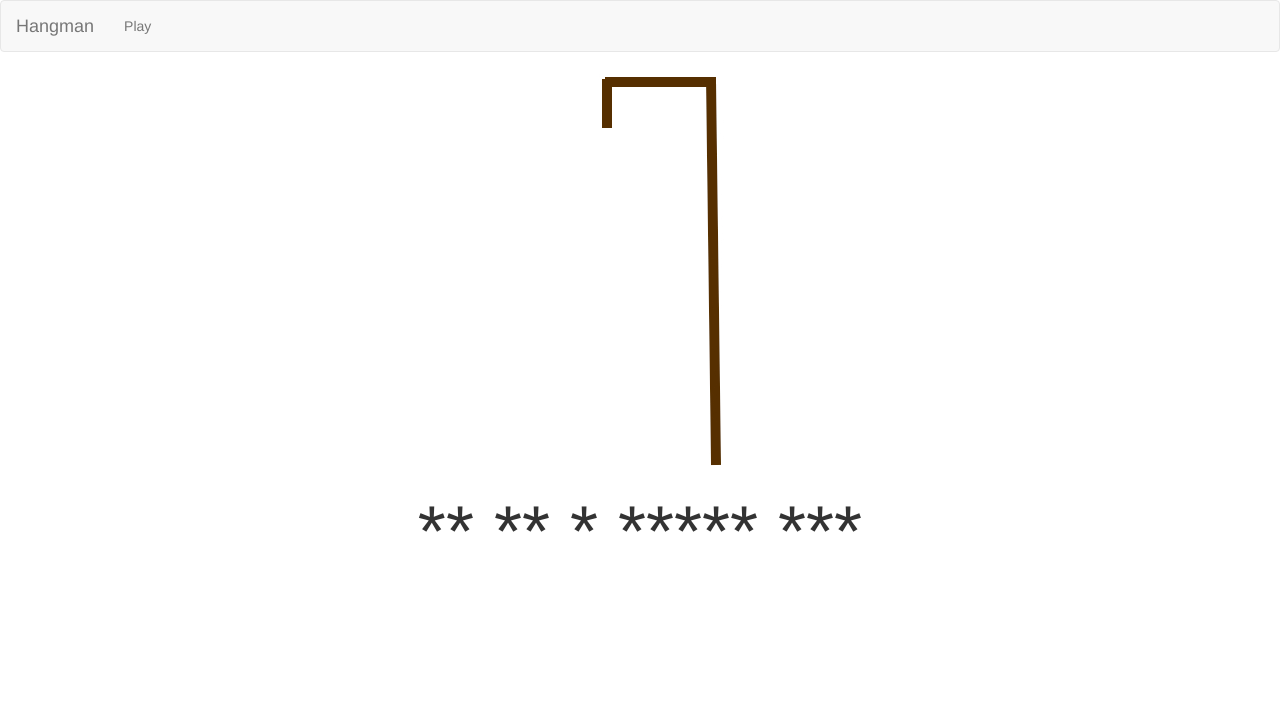
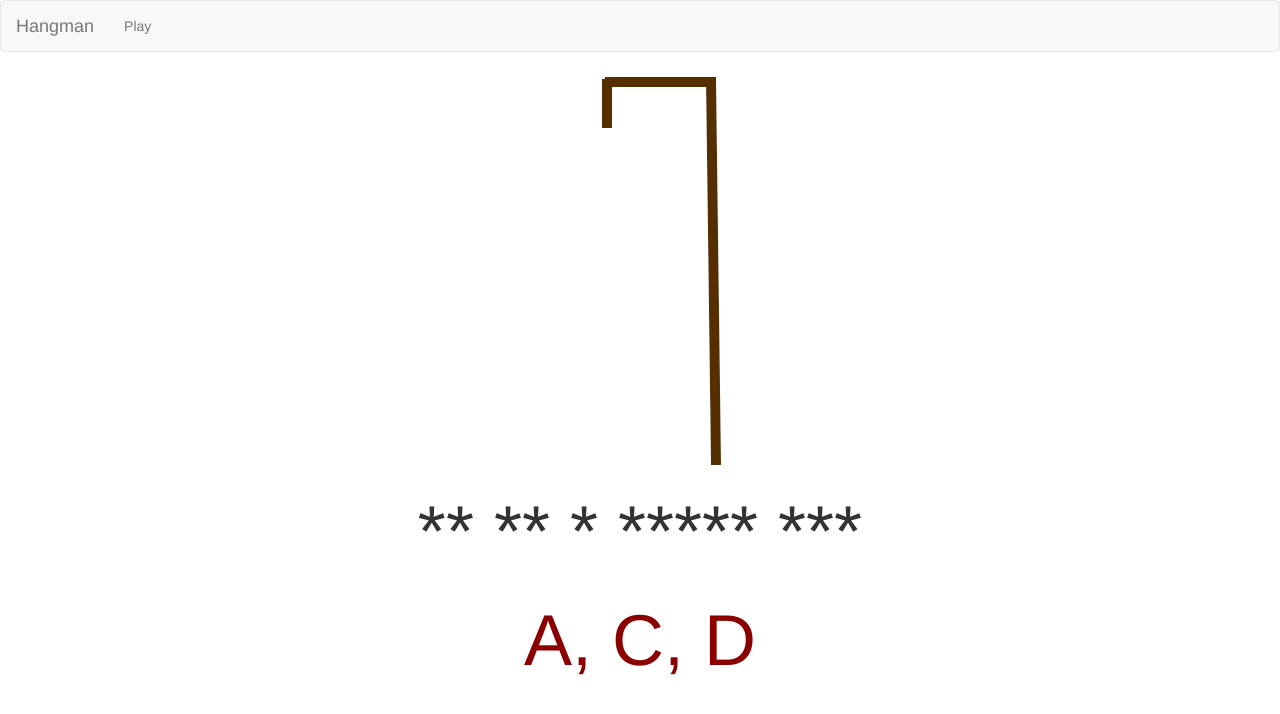
Before and after one commit to chris-schwartz/ng-hangman, an Angular app: page / in a window 1280 px wide. Shown: the top 714 px of the page. Built offline with nearby package versions, Linux system fonts and the light colour scheme.

Commit message:
Adds component for wrong guesses

```diff
--- a/src/app/app.component.html
+++ b/src/app/app.component.html
@@ -11,10 +11,15 @@
   </div>
 
   <div class="row">
-      <div class="col-md-12">
-        <app-puzzle></app-puzzle>
-      </div>
+    <div class="col-md-12">
+      <app-puzzle></app-puzzle>
     </div>
+  </div>
 
+  <div class="row">
+    <div class="col-md-12">
+      <app-guesses></app-guesses>
+    </div>
+  </div>
 
 </div>
--- a/src/app/app.module.ts
+++ b/src/app/app.module.ts
@@ -5,13 +5,15 @@ import { AppComponent } from './app.component';
 import { HeaderComponent } from './header/header.component';
 import { HangmanComponent } from './hangman/hangman.component';
 import { PuzzleComponent } from './puzzle/puzzle.component';
+import { GuessesComponent } from './guesses/guesses.component';
 
 @NgModule({
   declarations: [
     AppComponent,
     HeaderComponent,
     HangmanComponent,
-    PuzzleComponent
+    PuzzleComponent,
+    GuessesComponent
   ],
   imports: [
     BrowserModule
--- /dev/null
+++ b/src/app/guesses/guesses.component.html
@@ -0,0 +1,3 @@
+<div class="text-center">
+  <h1 style="font-size: 72px; color: darkred">A, C, D</h1>
+</div>
--- /dev/null
+++ b/src/app/guesses/guesses.component.ts
@@ -0,0 +1,15 @@
+import { Component, OnInit } from '@angular/core';
+
+@Component({
+  selector: 'app-guesses',
+  templateUrl: './guesses.component.html',
+  styleUrls: ['./guesses.component.css']
+})
+export class GuessesComponent implements OnInit {
+
+  constructor() { }
+
+  ngOnInit() {
+  }
+
+}
```
Also changed, not shown: src/app/guesses/guesses.component.css (added).
